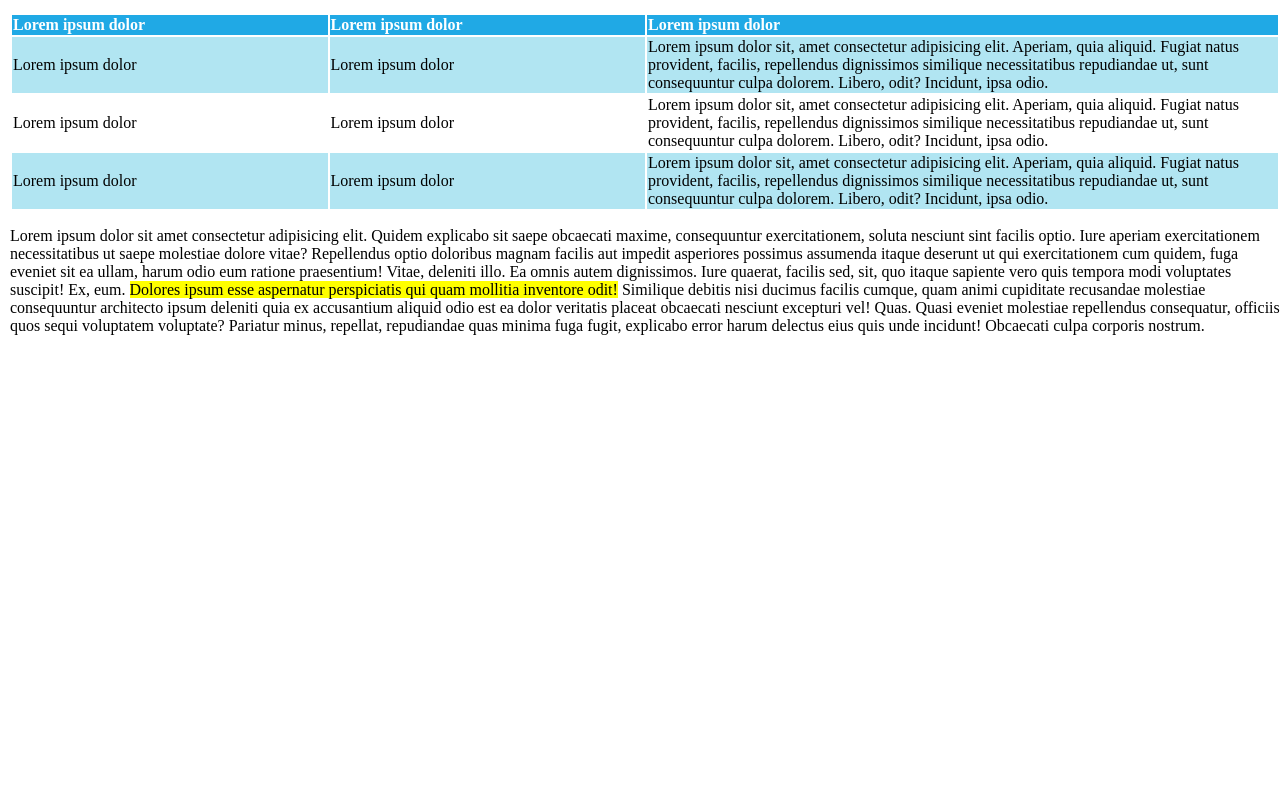
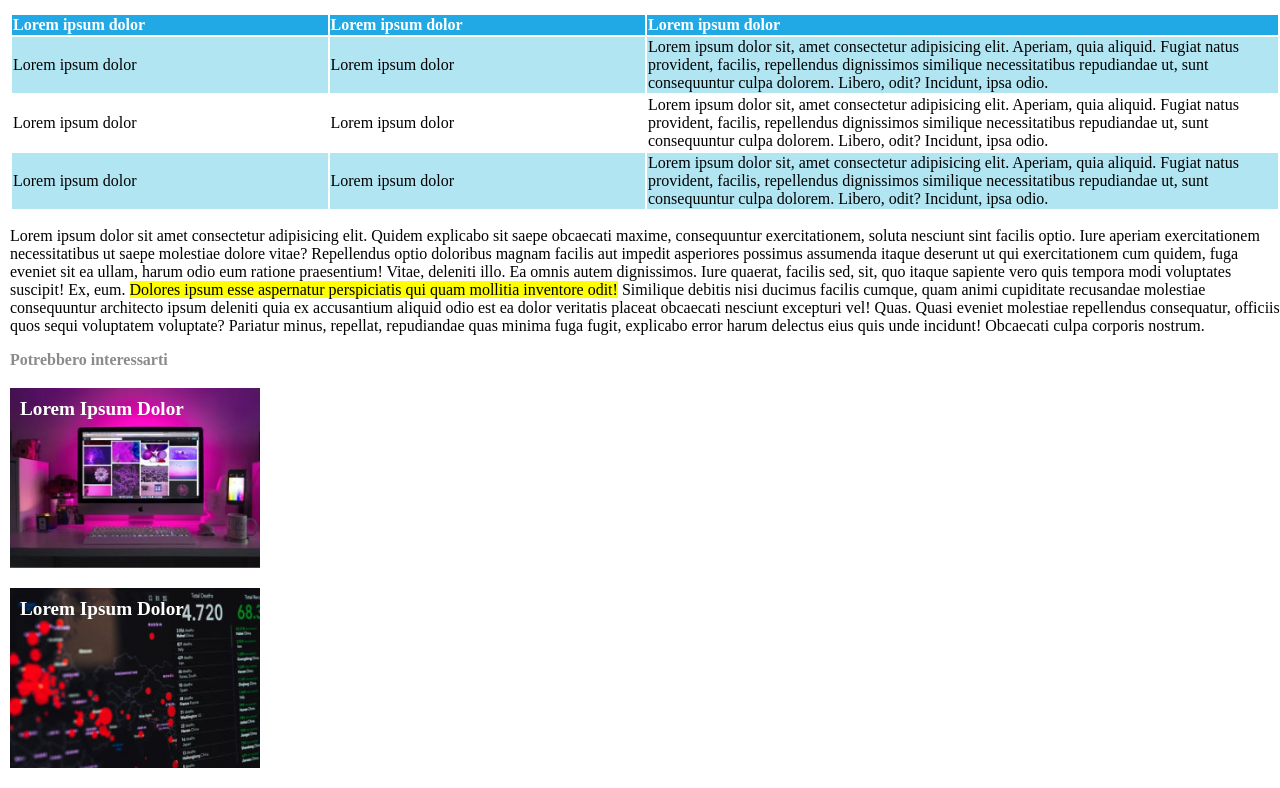
Before and after one commit to gab-che/html-css-booleaner, a plain HTML site: page index.html in a window 1280 px wide. Shown: the part 842-1630 px from the top of the page. Before the commit the page ends 1193 px from the top, so only its background shows below. Drawn offline with Linux system fonts and the light colour scheme.

Commit message:
added footer

```diff
--- a/css/style.css
+++ b/css/style.css
@@ -1,5 +1,6 @@
 body{
     margin: 0;
+    margin-bottom: 20px;
 }
 
 /* Regole per header e logo */
@@ -29,7 +30,7 @@ h1{
 }
 .grey-text{
     color:#8b8b8b;
-    margin: 0;
+    margin:0;
 }
 
 #blue-text{
@@ -38,6 +39,12 @@ h1{
 
 .highlight{
     background-color: #ffff00;
+}
+
+.white-text{
+    color: white;
+    font-size: larger;
+    padding: 10px;
 }
 
 /* Allineamento immagine a sinistra*/
@@ -64,3 +71,18 @@ table{
 .lightblue-row{
     background-color: #b1e5f2;
 }
+
+/* Immagini di sfondo */
+#monitor{
+    width: 250px;
+    height: 180px;
+    background-image: url("../img/monitor.jpg");
+    background-size: cover;
+}
+
+#graph{
+    width: 250px;
+    height: 180px;
+    background-image: url("../img/graph.jpg");
+    background-size: cover;
+}
--- a/index.html
+++ b/index.html
@@ -79,7 +79,13 @@
     </main>
 
     <footer>
-
+        <h4 class="grey-text">Potrebbero interessarti</h4>
+        <div id="monitor">
+            <p class="white-text"><strong>Lorem Ipsum Dolor</strong></p>
+        </div>
+        <div id="graph">
+            <p class="white-text"><strong>Lorem Ipsum Dolor</strong></p>
+        </div>
     </footer>
 </body>
 </html>
```
